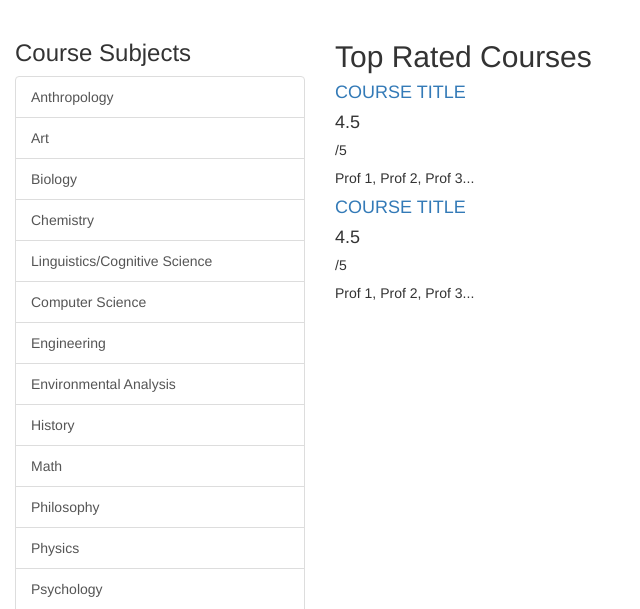
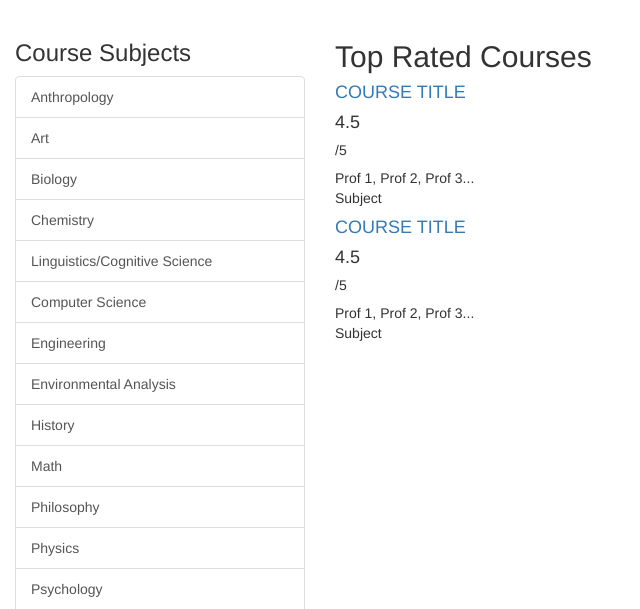
Before and after one commit to jpwchang/eros, a Django app: page / in a window 1280 px wide. Shown: the part 52-661 px from the top of the page, without its empty margins (0-640 px from the left). Run offline with Django 3.2, Linux system fonts and the light colour scheme; parts of the project's set-up code (start-up, migrations or seed data) failed here and were passed over; some libraries are stand-ins or nearby versions.

Commit message:
readded subject to index and fixed float/align on course page

```diff
--- a/bootstrap/bootstrap.css
+++ b/bootstrap/bootstrap.css
@@ -21,12 +21,6 @@ display: inline;
 }
 #courseProfs {
 float: left;
-}
-#addReview {
-float: right;
-}
-#reviewAuthor {
-float: right;
 }
 .reviewRating, .of5, #NReviews{
 display: inline;
--- a/core/templates/core/coursetemplate.html
+++ b/core/templates/core/coursetemplate.html
@@ -68,7 +68,7 @@
 
 		<h4 id="courseProfs"> {{ professor.first_name }} {{ professor.last_name }}</h4>
 
-		<form method="post" id="addReview" action="/addcoursereview/{{ course.courseID }}/">
+		<form method="post" id="addReview" action="/addcoursereview/{{ course.courseID }}/" align="right">
 			{% csrf_token %}
 			<input type="submit" class="btn btn-default" value="Add Review"/>
 		</form> <br><br>
@@ -77,7 +77,7 @@
 	<div class="review">
 
 		{% for review in reviews %}
-			<h3 class="reviewRating"> {{review.rating}} </h3> <h4 class="of5"> /5 </h4> <h4 id="reviewAuthor"> {{review.author}} </h4>
+			<h3 class="reviewRating"> {{review.rating}} </h3> <h4 class="of5"> /5 </h4> <h4 id="reviewAuthor" align="right"> {{review.author}} </h4>
 
 			<p class="reviewText"> {{review.text}} </p>
 
--- a/core/templates/core/index.html
+++ b/core/templates/core/index.html
@@ -80,11 +80,11 @@
             <h2 id="topCourses">Top Rated Courses</h2>
             <div class="topReview">
                 <a href="#"><h4 id="homeTitle">COURSE TITLE &nbsp</h4></a><h4 class="rating">4.5</h4><h5 class="of5">/5</h5>
-                <p class="homeProfSubj">Prof 1, Prof 2, Prof 3...</p>
+                <p class="homeProfSubj">Prof 1, Prof 2, Prof 3... <br> Subject</p>
             </div>
             <div class="topReview">
                 <a href="#"><h4 id="homeTitle">COURSE TITLE &nbsp</h4></a><h4 class="rating">4.5</h4><h5 class="of5">/5</h5>
-                <p class="homeProfSubj">Prof 1, Prof 2, Prof 3...</p>
+                <p class="homeProfSubj">Prof 1, Prof 2, Prof 3... <br> Subject</p>
             </div>
         </div>
     </div>
```
